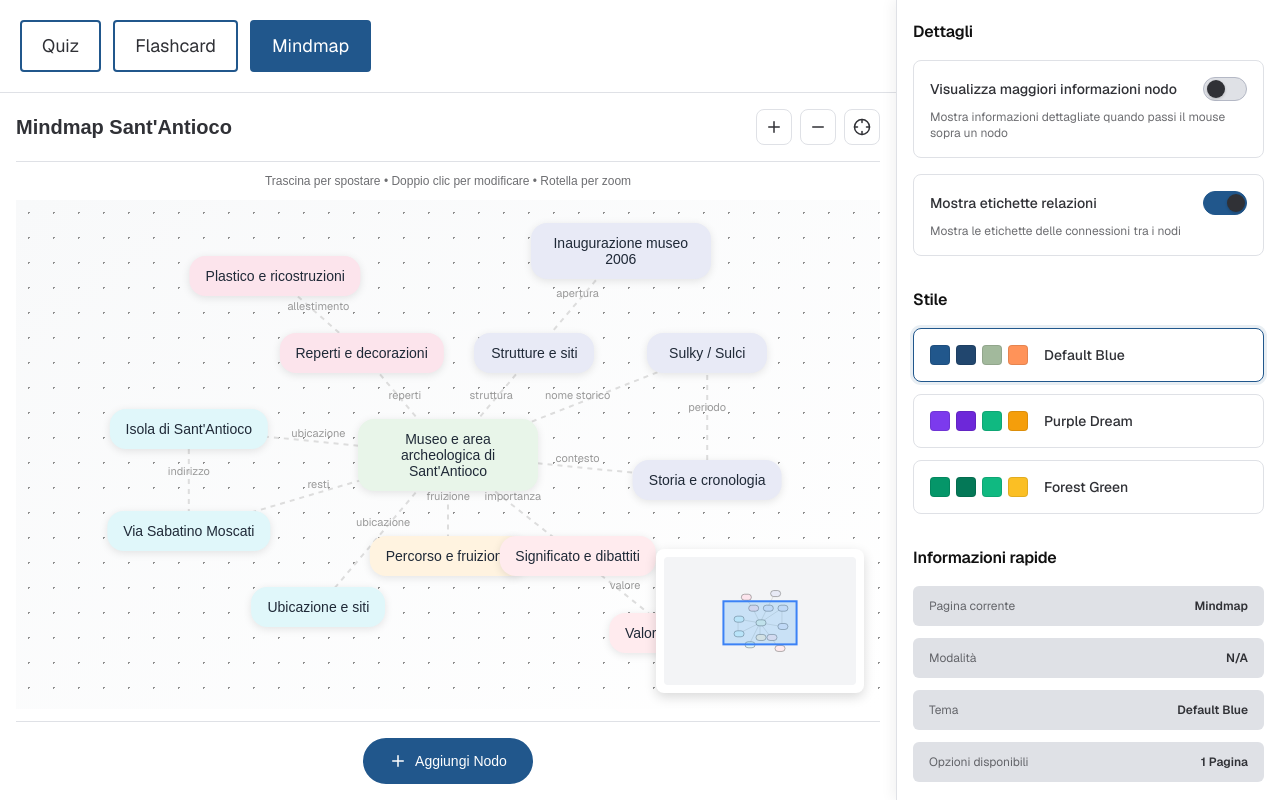
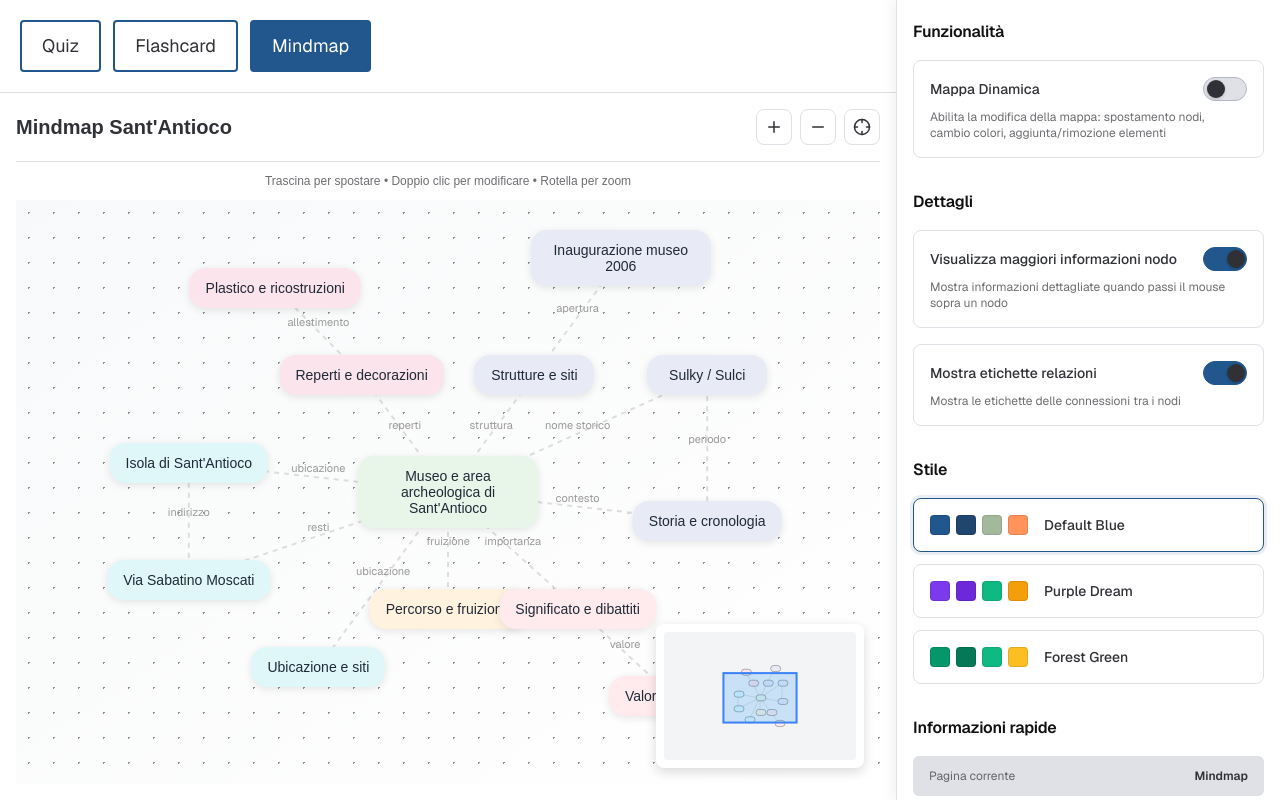
Before and after one commit to memoraiz-ai/demo_widget, a React (Create React App) app: page / in a window 1280 px wide. Both pictures are taken after a click on the button "Mindmap". Built offline with nearby package versions, Linux system fonts and the light colour scheme.

Commit message:
add mindmap funzionalità

```diff
--- a/src/App.js
+++ b/src/App.js
@@ -83,8 +83,9 @@ function App() {
   const [currentTheme, setCurrentTheme] = useState(colorPalettes.default);
   const [timerEnabled, setTimerEnabled] = useState(true);
   const [immediateFeedbackEnabled, setImmediateFeedbackEnabled] = useState(true);
-  const [showNodeDetails, setShowNodeDetails] = useState(false);
+  const [showNodeDetails, setShowNodeDetails] = useState(true);
   const [showConnectionLabels, setShowConnectionLabels] = useState(true);
+  const [dynamicMapEnabled, setDynamicMapEnabled] = useState(false);
   const flashcardRef = useRef(null);
 const mindmapRef = useRef(null);
 
@@ -128,7 +129,7 @@ const mindmapRef = useRef(null);
     } else if (currentPage === 'flashcard') {
       return <Flashcard ref={flashcardRef} theme={currentTheme} mode={flashcardMode} timerEnabled={timerEnabled} />;
     } else if (currentPage === 'mindmap') {
-      return <Mindmap ref={mindmapRef} theme={currentTheme} showNodeDetails={showNodeDetails} showConnectionLabels={showConnectionLabels} />;
+      return <Mindmap ref={mindmapRef} theme={currentTheme} showNodeDetails={showNodeDetails} showConnectionLabels={showConnectionLabels} dynamicMapEnabled={dynamicMapEnabled} />;
     }
     return renderQuiz();
   };
@@ -193,6 +194,8 @@ const mindmapRef = useRef(null);
           setShowNodeDetails={setShowNodeDetails}
           showConnectionLabels={showConnectionLabels}
           setShowConnectionLabels={setShowConnectionLabels}
+          dynamicMapEnabled={dynamicMapEnabled}
+          setDynamicMapEnabled={setDynamicMapEnabled}
         />
       </div>
     </div>
--- a/src/components/Mindmap/Mindmap.js
+++ b/src/components/Mindmap/Mindmap.js
@@ -70,7 +70,7 @@ const nodeInfoData = {
   }
 };
 
-const MindMap = forwardRef(({ theme, showNodeDetails, showConnectionLabels }, ref) => {
+const MindMap = forwardRef(({ theme, showNodeDetails, showConnectionLabels, dynamicMapEnabled }, ref) => {
   const [nodes, setNodes] = useState([
     { id: 1, text: 'Museo e area archeologica di Sant\'Antioco', x: 50, y: 50, color: '#e8f5e9' },
     { id: 2, text: 'Isola di Sant\'Antioco', x: 20, y: 45, color: '#e0f7fa' },
@@ -118,6 +118,9 @@ const MindMap = forwardRef(({ theme, showNodeDetails, showConnectionLabels }, re
   const svgRef = useRef(null);
 
   const handleMouseDown = (e, nodeId) => {
+    // Non permettere drag se dinamicMapEnabled è false
+    if (!dynamicMapEnabled) return;
+
     // Previeni drag se è un doppio click
     if (e.detail === 2) {
       return;
@@ -247,11 +250,42 @@ const MindMap = forwardRef(({ theme, showNodeDetails, showConnectionLabels }, re
   };
 
   const addNode = () => {
+    // Trova una posizione libera lontana dagli altri nodi
+    const findFreePosition = () => {
+      const minDistance = 15; // Distanza minima percentuale da altri nodi
+      const maxAttempts = 50;
+
+      for (let attempt = 0; attempt < maxAttempts; attempt++) {
+        // Genera posizione casuale in un'area visibile (tra 20% e 80%)
+        const x = 20 + Math.random() * 60;
+        const y = 20 + Math.random() * 60;
+
+        // Controlla se è sufficientemente lontana da tutti gli altri nodi
+        const isFree = nodes.every(node => {
+          const distance = Math.sqrt(
+            Math.pow(node.x - x, 2) + Math.pow(node.y - y, 2)
+          );
+          return distance >= minDistance;
+        });
+
+        if (isFree) {
+          return { x, y };
+        }
+      }
+
+      // Se non trova uno spazio libero, usa una posizione casuale comunque
+      return {
+        x: 20 + Math.random() * 60,
+        y: 20 + Math.random() * 60
+      };
+    };
+
+    const position = findFreePosition();
     const newNode = {
       id: Math.max(...nodes.map(n => n.id)) + 1,
       text: 'Nuovo nodo',
-      x: 50,
-      y: 50,
+      x: position.x,
+      y: position.y,
       color: '#f5f5f5'
     };
     setNodes([...nodes, newNode]);
@@ -510,13 +544,13 @@ const MindMap = forwardRef(({ theme, showNodeDetails, showConnectionLabels }, re
                     boxShadow: selectedNode === node.id
                       ? `0 0 0 0.1875rem ${darkenColor(node.color)}`
                       : '0 0.125rem 0.5rem rgba(0, 0, 0, 0.1)',
-                    cursor: 'move',
+                    cursor: 'pointer',
                     userSelect: 'none',
                     transition: 'box-shadow 0.2s ease',
                     zIndex: hoveredNode === node.id ? 10000 : 1
                   }}
                   onClick={(e) => {
-                    if (!draggedNode && editingNode !== node.id) {
+                    if (!draggedNode && editingNode !== node.id && dynamicMapEnabled) {
                       e.stopPropagation();
                       setSelectedNode(selectedNode === node.id ? null : node.id);
                     }
@@ -525,6 +559,7 @@ const MindMap = forwardRef(({ theme, showNodeDetails, showConnectionLabels }, re
                   onMouseLeave={() => setHoveredNode(null)}
                   onMouseDown={(e) => handleMouseDown(e, node.id)}
                   onDoubleClick={(e) => {
+                    if (!dynamicMapEnabled) return;
                     e.stopPropagation();
                     e.preventDefault();
                     // Pulisci i dati di drag
@@ -661,6 +696,8 @@ const MindMap = forwardRef(({ theme, showNodeDetails, showConnectionLabels }, re
                     </div>
                   )}
 
+                  {/* Pulsante delete - visibile solo con mappa dinamica */}
+                  {dynamicMapEnabled && (
                     <button
                       onClick={() => deleteNode(node.id)}
                       style={{
@@ -684,9 +721,10 @@ const MindMap = forwardRef(({ theme, showNodeDetails, showConnectionLabels }, re
                     >
                       ×
                     </button>
+                  )}
 
-                  {/* Color picker */}
-                  {selectedNode === node.id && (
+                  {/* Color picker - visibile solo con mappa dinamica */}
+                  {dynamicMapEnabled && selectedNode === node.id && (
                     <div
                       style={{
                         position: 'absolute',
@@ -848,12 +886,16 @@ const MindMap = forwardRef(({ theme, showNodeDetails, showConnectionLabels }, re
             </div>
           </div>
 
-        </div>
-
-        <div className="mindmap-actions">
+          {/* Pulsante aggiungi nodo - posizione assoluta sopra il canvas */}
+          {dynamicMapEnabled && (
             <button
               onClick={addNode}
+              className="add-node-btn"
               style={{
+                position: 'absolute',
+                bottom: '1.5rem',
+                left: '50%',
+                transform: 'translateX(-50%)',
                 padding: '0.75rem 1.5rem',
                 border: '0.125rem solid var(--primary)',
                 borderRadius: '1.5rem',
@@ -863,16 +905,29 @@ const MindMap = forwardRef(({ theme, showNodeDetails, showConnectionLabels }, re
                 fontWeight: 500,
                 fontSize: '0.875rem',
                 cursor: 'pointer',
-              transition: 'all 0.2s ease',
+                transition: 'all 0.3s ease',
                 display: 'flex',
                 alignItems: 'center',
-              gap: '0.5rem'
+                gap: '0.5rem',
+                boxShadow: '0 0.25rem 0.75rem rgba(0, 0, 0, 0.15)',
+                zIndex: 1000
+              }}
+              onMouseEnter={(e) => {
+                e.currentTarget.style.transform = 'translateX(-50%) translateY(-0.25rem) scale(1.05)';
+                e.currentTarget.style.boxShadow = '0 0.5rem 1.5rem rgba(0, 0, 0, 0.25)';
+              }}
+              onMouseLeave={(e) => {
+                e.currentTarget.style.transform = 'translateX(-50%) translateY(0) scale(1)';
+                e.currentTarget.style.boxShadow = '0 0.25rem 0.75rem rgba(0, 0, 0, 0.15)';
               }}
             >
               <Plus size={18} />
               Aggiungi Nodo
             </button>
+          )}
+
         </div>
+
       </div>
     </div>
   );
--- a/src/components/SidePanel/SidePanel.js
+++ b/src/components/SidePanel/SidePanel.js
@@ -18,7 +18,9 @@ const SidePanel = ({
   showNodeDetails,
   setShowNodeDetails,
   showConnectionLabels,
-  setShowConnectionLabels
+  setShowConnectionLabels,
+  dynamicMapEnabled,
+  setDynamicMapEnabled
 }) => {
   const quizTypes = [
     { id: 'single', name: 'Risposta Singola', icon: '🔘', description: 'Scegli un\'opzione corretta' },
@@ -159,6 +161,32 @@ const SidePanel = ({
             </div>
           </div>
         ) : currentPage === 'mindmap' ? (
+          <>
+            <div className="sidepanel-section">
+              <h3 className="section-title">Funzionalità</h3>
+              <div className="details">
+                <div className="detail-item">
+                  <div className="detail-header">
+                    <span className="detail-title">Mappa Dinamica</span>
+                    <div className="toggle-switch">
+                      <input
+                        type="checkbox"
+                        id="dynamic-map-toggle"
+                        checked={dynamicMapEnabled}
+                        onChange={(e) => setDynamicMapEnabled(e.target.checked)}
+                      />
+                      <label htmlFor="dynamic-map-toggle" className="toggle-label">
+                        <span className="toggle-slider"></span>
+                      </label>
+                    </div>
+                  </div>
+                  <p className="detail-description">
+                    Abilita la modifica della mappa: spostamento nodi, cambio colori, aggiunta/rimozione elementi
+                  </p>
+                </div>
+              </div>
+            </div>
+
             <div className="sidepanel-section">
               <h3 className="section-title">Dettagli</h3>
               <div className="details">
@@ -202,6 +230,7 @@ const SidePanel = ({
               </div>
             </div>
           </div>
+          </>
         ) : null}
 
         <div className="sidepanel-section">
```
Lines whose indentation alone changed are shown as unchanged.
